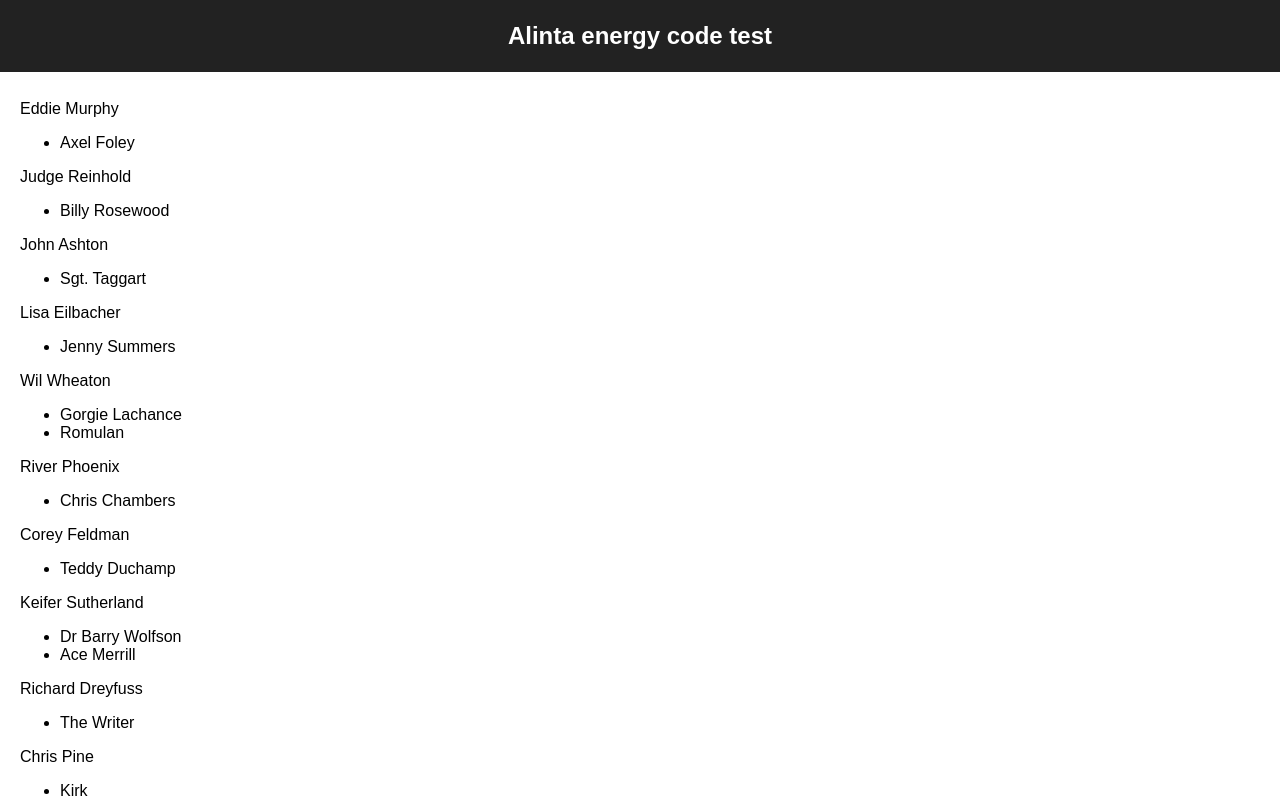
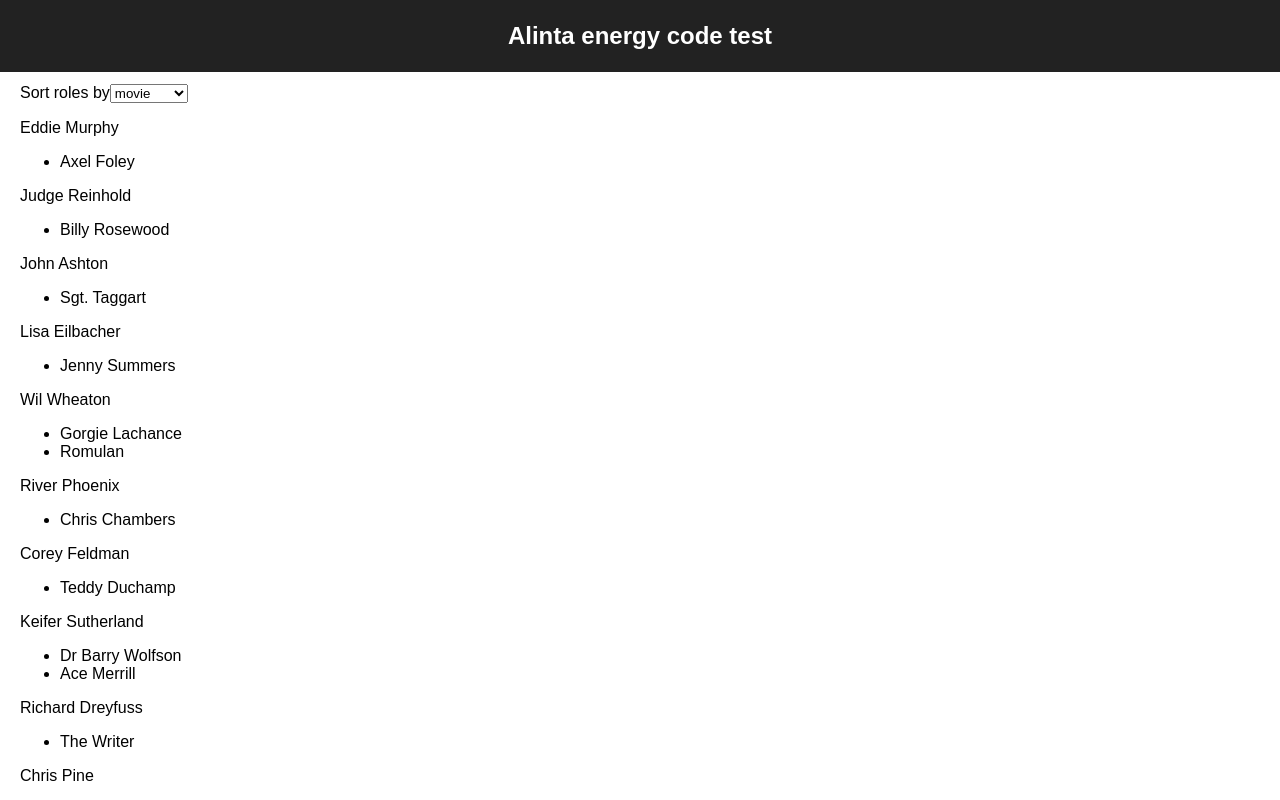
Before and after one commit to taylorbett/alinta-energy, a React (Create React App) app: page / in a window 1280 px wide. Shown: the top 800 px of the page. Built offline with nearby package versions, Linux system fonts and the light colour scheme.

Commit message:
Add select for changing sort parameter for roles

```diff
--- a/src/modules/CharacterList/CharacterList.js
+++ b/src/modules/CharacterList/CharacterList.js
@@ -8,10 +8,15 @@
     constructor(props) {
         super(props);
 
+        this.state = {
+            sortRolesBy: 'movie',
+        }
+
         this.fetchMovies = this.fetchMovies.bind(this);
         this.sortByActor = this.sortByActor.bind(this);
         this.renderRoles = this.renderRoles.bind(this);
         this.renderActors = this.renderActors.bind(this);
+        this.handleChange = this.handleChange.bind(this);
     }
 
     componentDidMount() {
@@ -54,18 +59,18 @@
         return output;
     }
 
-    renderRoles(actor, sortParam = 'movie') {
+    renderRoles(actor) {
         return actor.roles.sort((a, b) => {
-            const strA = a[sortParam].toLowerCase();
-            const strB = b[sortParam].toLowerCase();
+            const strA = a[this.state.sortRolesBy].toLowerCase();
+            const strB = b[this.state.sortRolesBy].toLowerCase();
             if (strA < strB) return -1;
             if (strA > strB) return 1;
             return 0;
         }).map((role, index) => {
             return (
                 <li key={index}>{role.character}</li>
-            )
-        })
+            );
+        });
     }
 
     renderActors() {
@@ -81,6 +86,12 @@
         })
     }
 
+    handleChange(event) {
+        this.setState({
+            sortRolesBy: event.target.value
+        });
+    }
+
     render() {
         if (!this.props.movies.data.length) {
             return null;
@@ -88,6 +99,13 @@
 
         return (
             <div className="character-list">
+                <label>
+                    Sort roles by
+                    <select value={this.state.sortRolesBy} onChange={this.handleChange} name="role-sort">
+                        <option value="movie">movie</option>
+                        <option value="character">character</option>
+                    </select>
+                </label>
                 {this.renderActors()}
             </div>
         );
```
